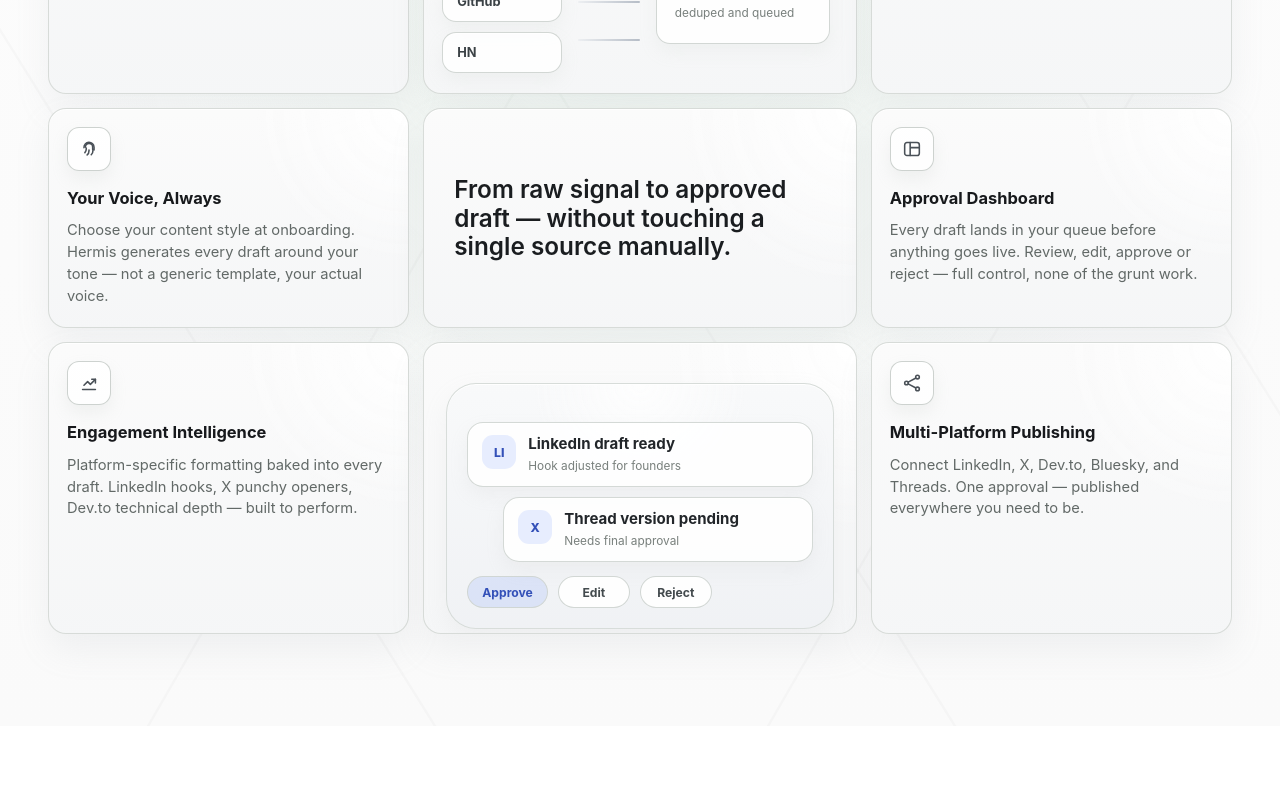
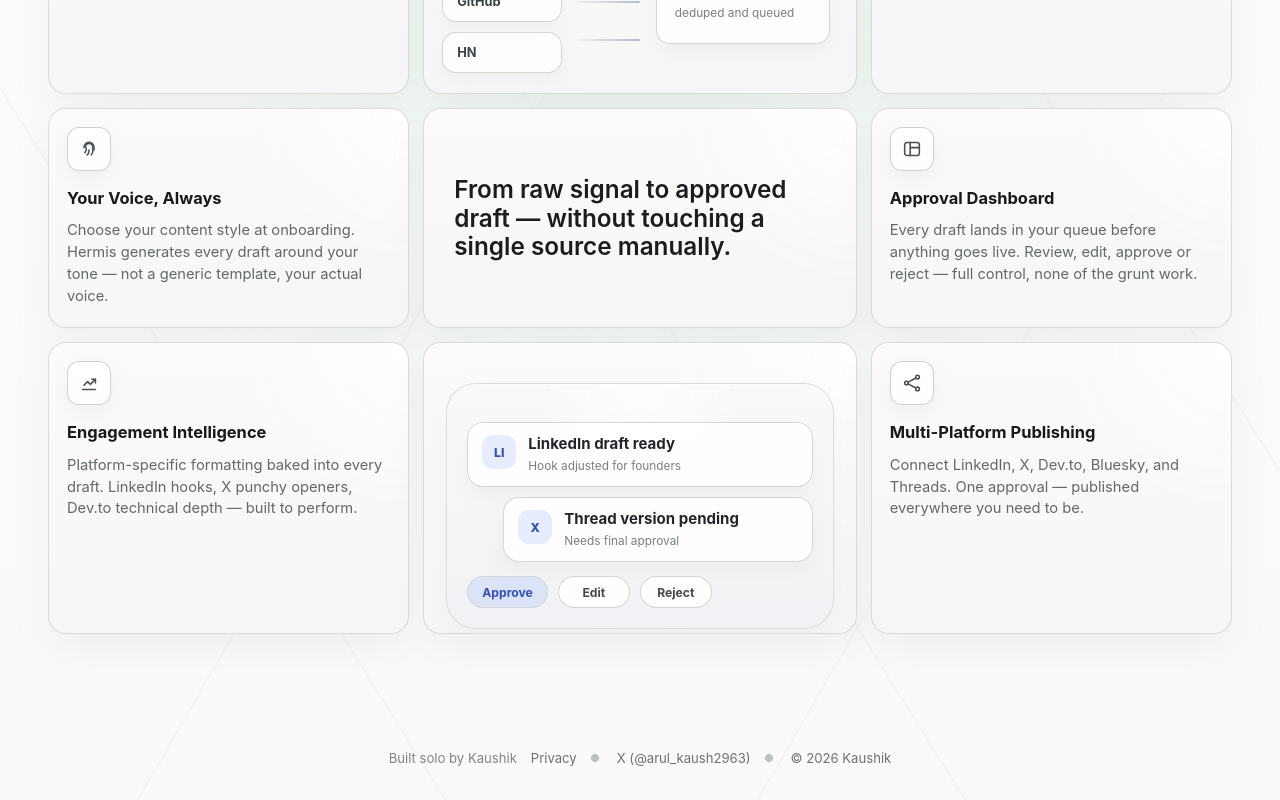
Before and after one commit to Kaushiik-13/hermis, a Next.js app: page / in a window 1280 px wide. Shown: the part 1592-2392 px from the top of the page. Before the commit the page ends 2318 px from the top, so only its background shows below. Built offline with nearby package versions, Linux system fonts and the light colour scheme; a web font is replaced by a local one.

Commit message:
Add privacy policy page and update footer links across the application

```diff
--- a/app/globals.css
+++ b/app/globals.css
@@ -440,6 +440,113 @@ input {
   background: transparent;
 }
 
+.home-page-footer {
+  padding: 24px 20px 34px;
+}
+
+.privacy-page {
+  min-height: 100vh;
+}
+
+.privacy-content {
+  flex: 1 1 auto;
+  width: 100%;
+  display: flex;
+  justify-content: center;
+  padding: 56px 20px 24px;
+}
+
+.privacy-card {
+  width: min(100%, 760px);
+  padding: 30px 30px 34px;
+  border: 1px solid rgba(227, 233, 229, 0.94);
+  border-radius: 26px;
+  background:
+    linear-gradient(180deg, rgba(255, 255, 255, 0.76), rgba(240, 244, 241, 0.4)),
+    rgba(255, 255, 255, 0.54);
+  box-shadow:
+    inset 0 1px 0 rgba(255, 255, 255, 0.92),
+    0 18px 42px rgba(129, 142, 187, 0.06);
+  backdrop-filter: blur(28px) saturate(145%);
+  -webkit-backdrop-filter: blur(28px) saturate(145%);
+}
+
+.privacy-header {
+  padding-bottom: 18px;
+  border-bottom: 1px solid rgba(224, 229, 226, 0.9);
+}
+
+.privacy-eyebrow {
+  margin: 0 0 12px;
+  color: #8c958f;
+  font-size: 0.8rem;
+  font-weight: 700;
+  text-transform: uppercase;
+  letter-spacing: 0.08em;
+}
+
+.privacy-card h1 {
+  margin: 0 0 16px;
+  font-family: Satoshi, Inter, sans-serif;
+  font-size: clamp(2rem, 3.4vw, 3.2rem);
+  line-height: 0.98;
+  font-weight: 700;
+}
+
+.privacy-meta {
+  margin: 0 0 14px;
+  color: #8e9792;
+  font-size: 0.86rem;
+  font-weight: 600;
+}
+
+.privacy-intro {
+  max-width: 62ch;
+}
+
+.privacy-card p {
+  margin: 0 0 14px;
+  color: #626966;
+  font-size: 0.98rem;
+  line-height: 1.6;
+}
+
+.privacy-card a {
+  color: #2f57cc;
+}
+
+.privacy-sections {
+  display: flex;
+  flex-direction: column;
+  gap: 22px;
+  padding-top: 22px;
+}
+
+.privacy-section h2 {
+  margin: 0 0 10px;
+  font-family: Satoshi, Inter, sans-serif;
+  font-size: 1.02rem;
+  line-height: 1.2;
+  font-weight: 700;
+  color: #1d2023;
+}
+
+.privacy-section:last-child p:last-child,
+.privacy-card p:last-child {
+  margin-bottom: 0;
+}
+
+.privacy-list {
+  margin: 0 0 14px;
+  padding-left: 18px;
+  color: #626966;
+}
+
+.privacy-list li {
+  margin: 0 0 8px;
+  line-height: 1.55;
+}
+
 .waitlist-form button svg {
   width: 18px;
   height: 18px;
@@ -482,6 +589,10 @@ input {
   font-size: 0.82rem;
 }
 
+.footer-row a {
+  color: inherit;
+}
+
 .footer-caption {
   color: #7f8782;
 }
@@ -711,6 +822,15 @@ input {
     overflow: hidden;
   }
 
+  .privacy-content {
+    padding-inline: 14px;
+  }
+
+  .privacy-card {
+    padding: 22px 20px 24px;
+    border-radius: 22px;
+  }
+
   .waitlist-card-inner {
     padding: 22px;
     border-radius: 35px;
@@ -763,6 +883,14 @@ input {
 
   .footer-link-group {
     gap: 10px;
+  }
+
+  .privacy-card h1 {
+    font-size: clamp(1.72rem, 9vw, 2.3rem);
+  }
+
+  .privacy-card p {
+    font-size: 0.9rem;
   }
 }
 
@@ -2030,6 +2158,60 @@ input {
   color: rgba(255, 255, 255, 0.055);
 }
 
+.replica-page.theme-dark .footer-row {
+  color: #929cab;
+}
+
+.replica-page.theme-dark .footer-caption {
+  color: #b3bcc9;
+}
+
+.replica-page.theme-dark .footer-dot {
+  background: rgba(109, 120, 138, 0.92);
+}
+
+.replica-page.theme-dark .privacy-card {
+  border-color: rgba(255, 255, 255, 0.08);
+  background:
+    linear-gradient(180deg, rgba(23, 25, 31, 0.95), rgba(14, 16, 20, 0.92)),
+    rgba(12, 14, 18, 0.9);
+  box-shadow:
+    inset 0 1px 0 rgba(255, 255, 255, 0.05),
+    0 18px 38px rgba(0, 0, 0, 0.34);
+}
+
+.replica-page.theme-dark .privacy-eyebrow {
+  color: #9da8b7;
+}
+
+.replica-page.theme-dark .privacy-header {
+  border-bottom-color: rgba(255, 255, 255, 0.08);
+}
+
+.replica-page.theme-dark .privacy-card h1 {
+  color: #f5f7fb;
+}
+
+.replica-page.theme-dark .privacy-meta {
+  color: #8f99a8;
+}
+
+.replica-page.theme-dark .privacy-card p {
+  color: #a6afbc;
+}
+
+.replica-page.theme-dark .privacy-card a {
+  color: #c7d6ff;
+}
+
+.replica-page.theme-dark .privacy-section h2 {
+  color: #f0f4fb;
+}
+
+.replica-page.theme-dark .privacy-list {
+  color: #a6afbc;
+}
+
 .replica-page.theme-dark .pipeline-line {
   background: linear-gradient(90deg, rgba(89, 110, 175, 0.22), rgba(147, 163, 255, 0.6));
 }
--- a/app/page.js
+++ b/app/page.js
@@ -16,6 +16,10 @@ const orbitLogos = [
 ];
 
 const platformNames = ["Dev.to", "Bluesky", "X", "LinkedIn", "Threads"];
+const footerLinks = [
+  { label: "Privacy", href: "/privacy" },
+  { label: "X (@arul_kaush2963)", href: "https://x.com/arul_kaush2963", external: true },
+];
 
 const featureCards = [
   {
@@ -386,6 +390,28 @@ export default function Home() {
             ))}
           </div>
         </section>
+
+        <footer className="page-footer home-page-footer">
+          <div className="footer-row">
+            <span className="footer-caption">Built solo by Kaushik</span>
+            {footerLinks.map((link, index) => (
+              <div className="footer-link-group" key={link.label}>
+                {index > 0 ? <span className="footer-dot" aria-hidden="true" /> : null}
+                <a
+                  href={link.href}
+                  target={link.external ? "_blank" : undefined}
+                  rel={link.external ? "noreferrer" : undefined}
+                >
+                  {link.label}
+                </a>
+              </div>
+            ))}
+            <div className="footer-link-group">
+              <span className="footer-dot" aria-hidden="true" />
+              <span>© 2026 Kaushik</span>
+            </div>
+          </div>
+        </footer>
       </section>
     </main>
   );
```
Also changed, not shown: app/join-waitlist/page.js (+14 -5 lines), app/privacy/page.js (added, +139 -0 lines).
